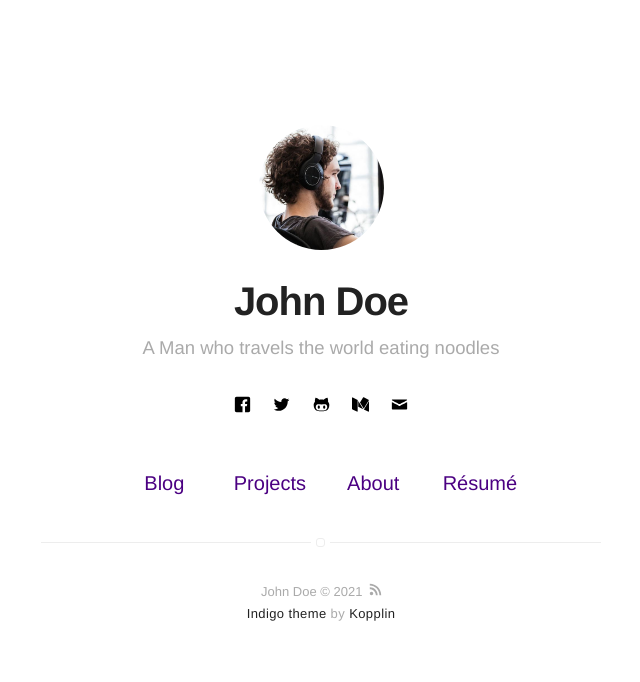
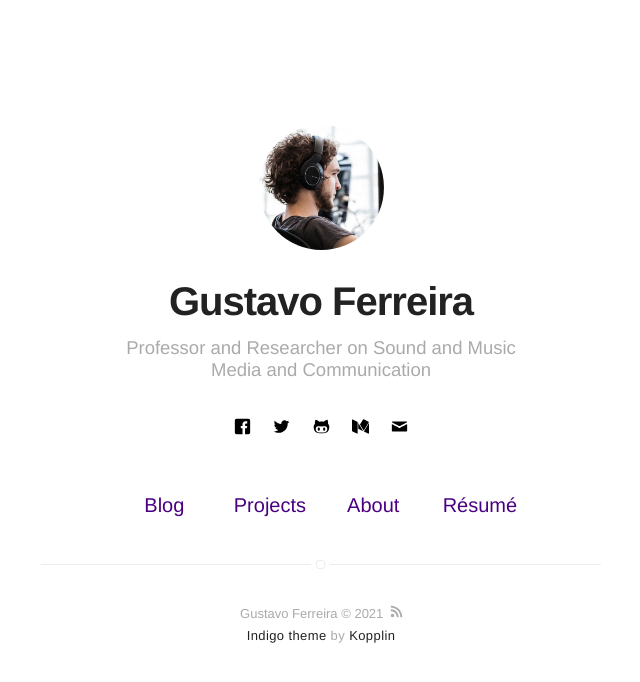
Before and after one commit to guzferreira/guzferreira.github.io, a Jekyll site: the page built from index.html, in a window 1280 px wide. Shown: the top 682 px of the page, without its empty margins (319-959 px from the left). Built offline with Jekyll 4.4.1, drawn with Linux system fonts in a browser that asks for light colours.

Commit message:
Update _config.yml

```diff
--- a/_config.yml
+++ b/_config.yml
@@ -1,9 +1,9 @@
 # main text of home
-name: John Doe
-bio: A Man who travels the world eating noodles
+name: Gustavo Ferreira
+bio: Professor and Researcher on Sound and Music Media and Communication
 
 # twitter summary info
-description: A blog about technology and stuff related
+description: Just a CV, ramblings and research
 
 # if it's an external image, update below for true
 # better with square images
```
